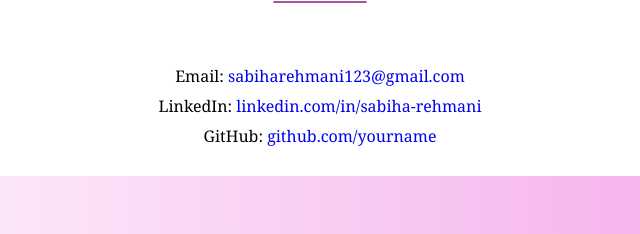
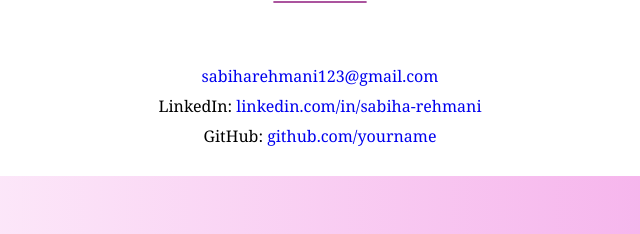
Before and after one commit to sabiharehmani/portfolio, a plain HTML site: page index.html in a window 1280 px wide. Shown: the part 2226-2460 px from the top of the page, 320-960 px from the left. Drawn offline with Linux system fonts and the light colour scheme.

Commit message:
Update index.html

```diff
--- a/index.html
+++ b/index.html
@@ -121,7 +121,7 @@
     <h2>Contact</h2>
 
     <div class="contact-info">
-      <p>Email: <a href="#">sabiharehmani123@gmail.com</a></p>
+      <a href="mailto:sabiharehmani123@gmail.com">sabiharehmani123@gmail.com</a>
 
       <p>LinkedIn: <a href="https://www.linkedin.com/in/sabiha-rehmani/" target="_blank">linkedin.com/in/sabiha-rehmani</a></p>
       <p>GitHub: <a href="https://github.com/sabiharehmani" target="_blank">github.com/yourname</a></p>
```
